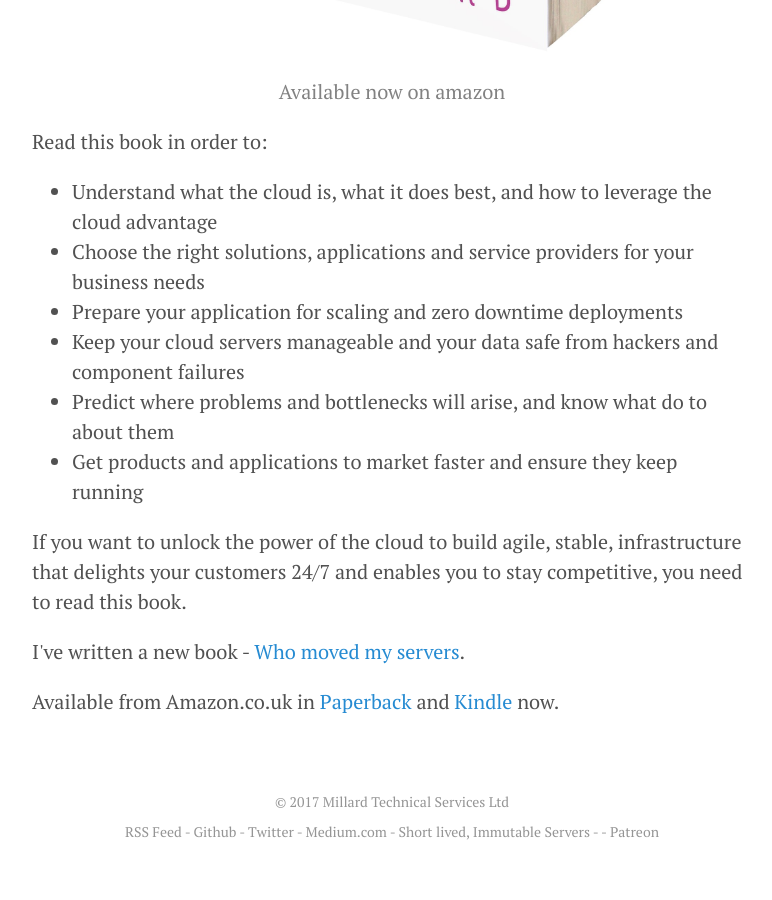
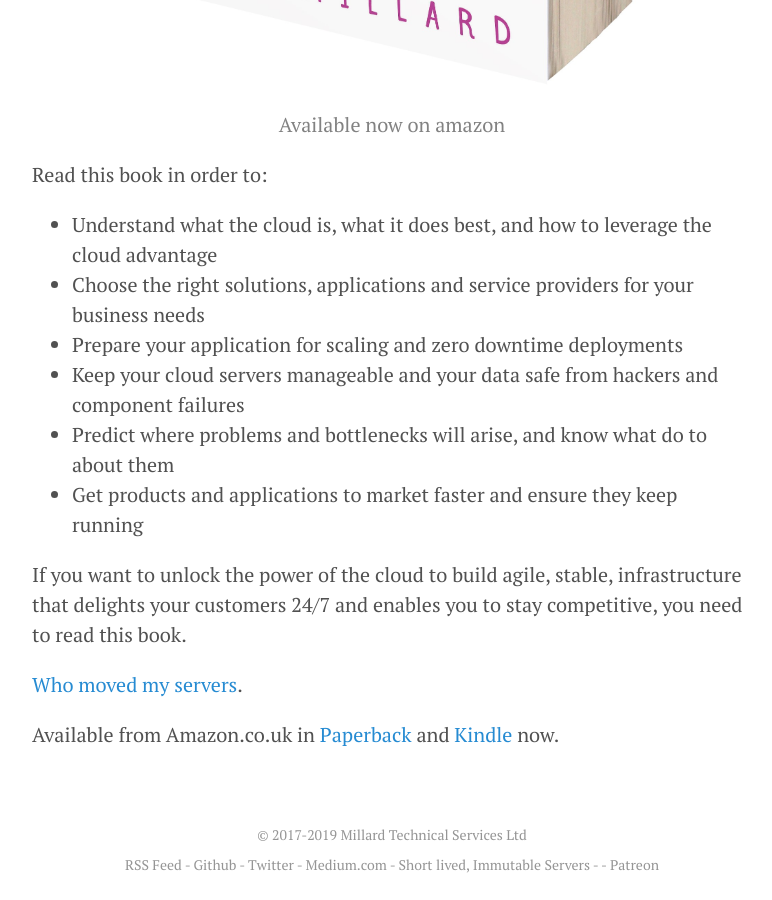
Before and after one commit to neilmillard/neilmillard.github.io, a Jekyll site: the page built from book/index.md, in a window 1280 px wide and 900 px high, scrolled down 1364 px. Shown: the whole window, without its empty margins (248-1020 px from the left). Built offline with Jekyll 4.4.1, drawn with Linux system fonts in a browser that asks for light colours; nearby versions of some CDN libraries; before the commit the page ends 2231 px from its top, so only the background shows below that; some of the changed text lies outside the part shown.

Commit message:
update formatting and menus

```diff
--- a/_config.yml
+++ b/_config.yml
@@ -9,9 +9,9 @@
 
 # Setup
 title:  Neil Millard Blog
-tagline: Make life and work, FUN
+tagline: DevOps author and speaker.
 description: > # this means to ignore newlines until "baseurl:"
-  Neil Millard, speaker, business owner and DevOps specialist.
+  Neil Millard, speaker, business owner, author and DevOps specialist.
    Make work fun. Make life fun.
 baseurl:  "" # the subpath of your site, e.g. /blog
 url:      "http://www.neilmillard.com" # the base hostname & protocol for your site, e.g. http://example.com
--- a/_includes/book_info.html
+++ b/_includes/book_info.html
@@ -1,4 +1,4 @@
 <div>
-  <p>I've written a new book - <a href="http://www.neilmillard.com/book">Who moved my servers</a>.</p>
+  <p>{% if page.url != "book" %}<a href="http://www.neilmillard.com/book">Who moved my servers</a>{% else %}Who moved my servers{% endif %}.</p>
   <p>Available from Amazon.co.uk in <a href="https://amzn.to/2HxjFXf">Paperback</a> and <a href="https://amzn.to/2RbKKig">Kindle</a> now.</p>
 </div>
--- a/_includes/footer.html
+++ b/_includes/footer.html
@@ -1,7 +1,7 @@
 <footer>
   <div class="footer-bottom pad-top40">
     <div class="container">
-      <p>  © 2017 Millard Technical Services Ltd</p>
+      <p>  © 2017-2019 Millard Technical Services Ltd</p>
       <p><a href="/atom.xml">RSS Feed</a> - <a
         href="https://github.com/neilmillard" target="_blank">Github</a> - <a
         href="http://twitter.com/neil_millard" target="_blank">Twitter</a> - <a
--- a/_includes/header.html
+++ b/_includes/header.html
@@ -1,6 +1,6 @@
 <header class="site-header" role="banner">
   <div class="container">
-    <div class="avatar">
+    <div class="avatar" style="padding-top:25px">
       <a href='http://www.neilmillard.com/blog/'>
         <img src="{{ site.url }}/public/img/neil_millard.jpg" width="128" height="128" alt="Neil Millard Icon" />
       </a>
@@ -14,6 +14,7 @@
     <nav role="navigation">
       <div class="menu-main-nav-container">
         <ul id="menu-main-nav" class="menu">
+          <li><a class="sidebar-nav-item{% if page.url == "/blog/" %} active{% endif %}" href="/blog/">Blog</a></li>
           {% assign pages_list = site.pages | sort:"url" %}
           {% for node in pages_list %}
             {% if node.title != null %}
```
Also changed, not shown: events/index.html (added, +27 -0 lines).
